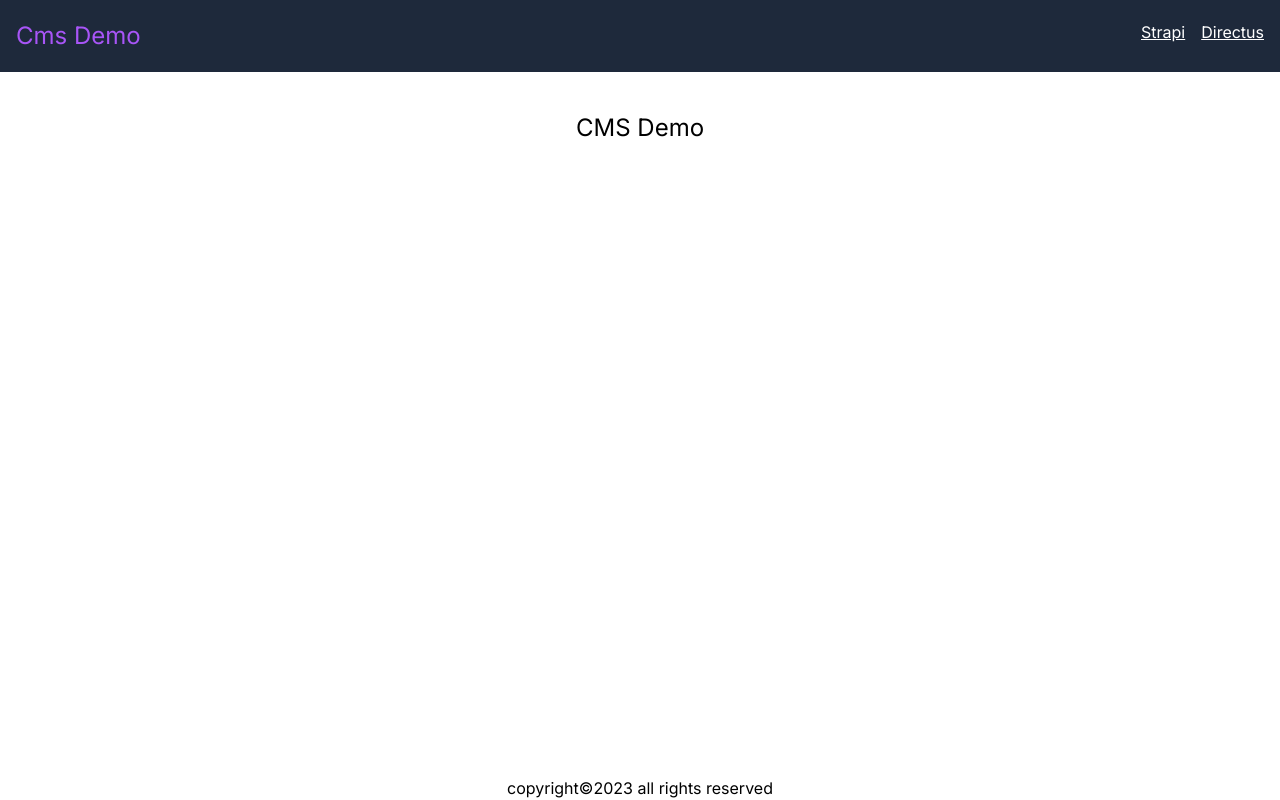
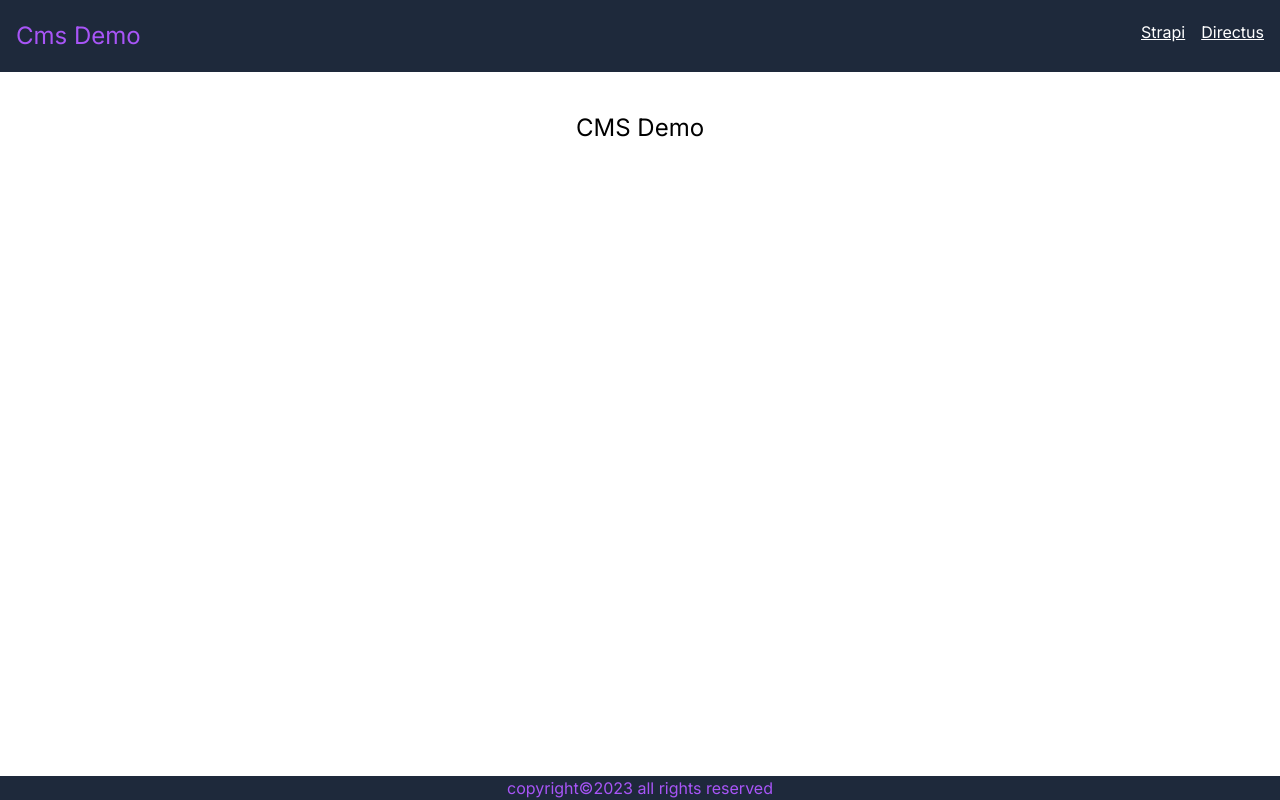
Before and after one commit to vomkaraxioned/strapi-demo-ui, a Next.js app: page / in a window 1280 px wide. Built offline with nearby package versions, Linux system fonts and the light colour scheme.

Commit message:
fixed footer

```diff
--- a/src/app/blog/page.js
+++ b/src/app/blog/page.js
@@ -29,6 +29,7 @@ const Blog = async(req,res)=> {
     const data =cms === "directus" ?  await response.json() : await graphQLClient.request(query);
     const result =cms === "directus" ?  data.data?.filter(obj=>obj.status === "published") : data.articles.data;
     const description =  cms === "directus" ? getString(result[id].description): result[id]?.attributes.Description;
+    console.log(description)
     return (
         <div className="w-4/5 mx-auto">
          {
--- a/src/app/layout.js
+++ b/src/app/layout.js
@@ -13,7 +13,7 @@ export default function RootLayout({ children }) {
   return (
     <html lang="en">
       <body className={inter.className}>
-      <header className='py-5 px-4 bg-slate-800 flex justify-between'>
+      <header className='py-5 px-4 bg-slate-800 flex justify-between sticky z-10 top-0 w-full'>
         <h1 className='text-2xl text-purple-500 capitalize cursor-pointer'><Link href="/" title='Cms Demo'>cms demo</Link></h1>
       <nav>
       <ul className='flex gap-x-4'>
@@ -24,8 +24,8 @@ export default function RootLayout({ children }) {
       </nav>
       </header>
         {children}
-      <footer className='fixed bottom-0 w-full'>
-        <p className='text-base text-center'>copyright&copy;2023 all rights reserved</p>
+      <footer className='fixed bottom-0 w-full bg-slate-800'>
+        <p className='text-base text-center text-purple-500'>copyright&copy;2023 all rights reserved</p>
       </footer>
         </body>
     </html>
```
